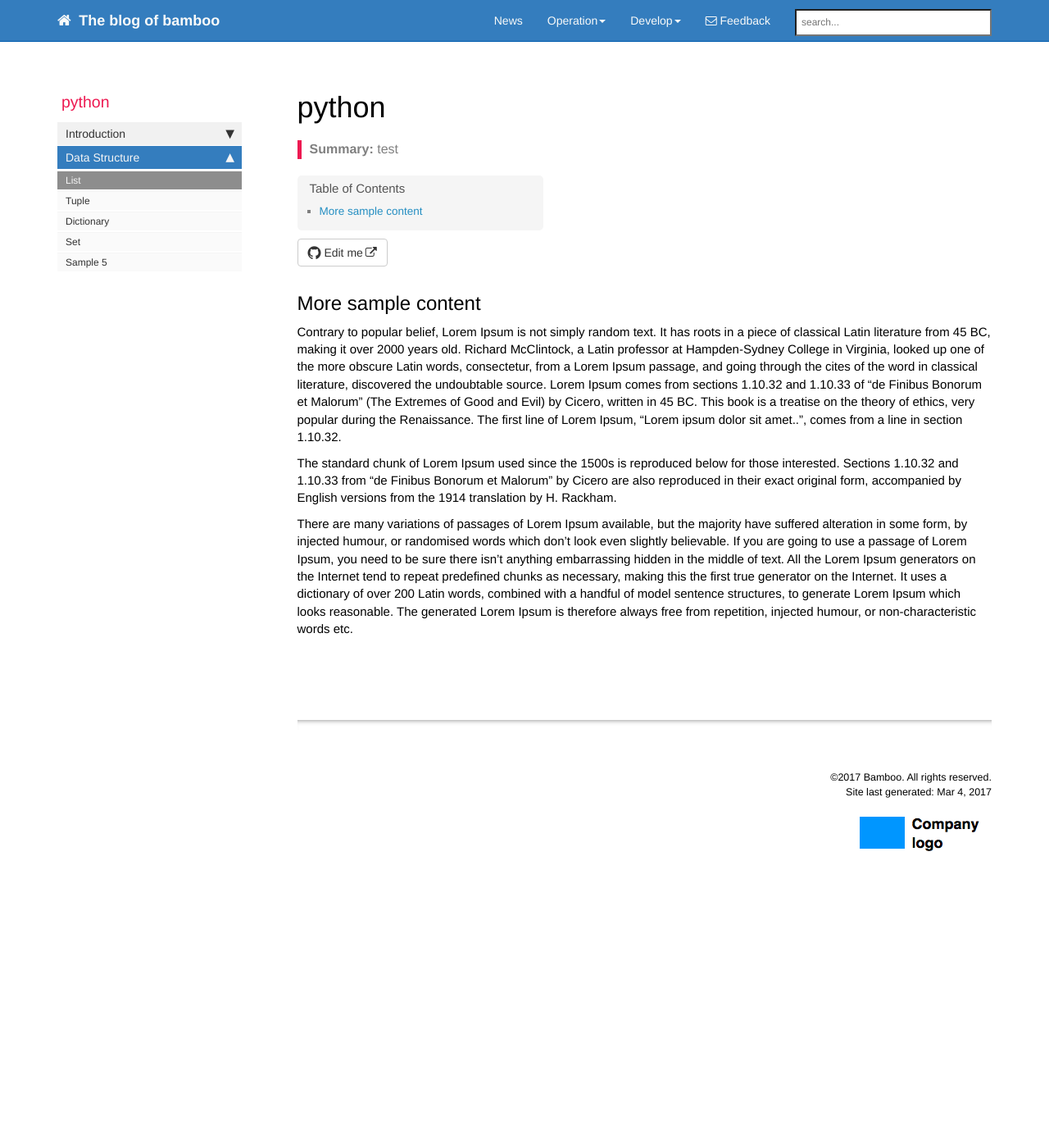
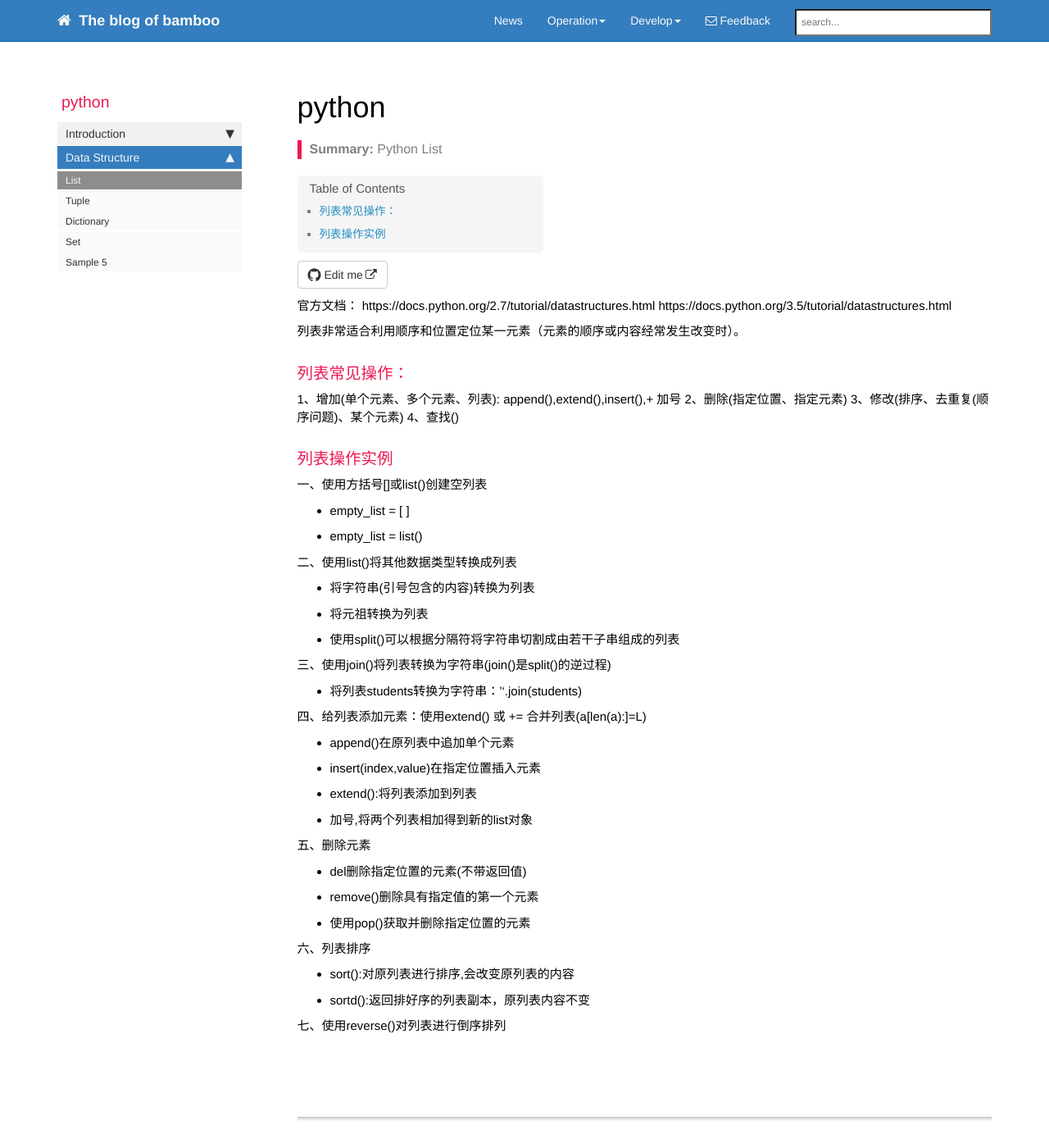
Before and after one commit to bamboo88/blog, a Jekyll site: the page built from pages/python/py_list.md, in a window 1280 px wide and 1400 px high. Shown: the whole window at 82% size. Built offline with Jekyll 4.4.1, drawn with Linux system fonts in a browser that asks for light colours; nearby versions of some CDN libraries; comment, search, counter and statistics services are not loaded.

Commit message:
Update py_list.md
python list

```diff
--- a/pages/python/py_list.md
+++ b/pages/python/py_list.md
@@ -1,18 +1,53 @@
 ---
 title: python
 keywords: sample
-summary: "test"
+summary: "Python List"
 sidebar: python_sidebar
 permalink: py_list.html
 folder: python
 ---
 
-## More sample content
+官方文档：
+https://docs.python.org/2.7/tutorial/datastructures.html
+https://docs.python.org/3.5/tutorial/datastructures.html
 
-Contrary to popular belief, Lorem Ipsum is not simply random text. It has roots in a piece of classical Latin literature from 45 BC, making it over 2000 years old. Richard McClintock, a Latin professor at Hampden-Sydney College in Virginia, looked up one of the more obscure Latin words, consectetur, from a Lorem Ipsum passage, and going through the cites of the word in classical literature, discovered the undoubtable source. Lorem Ipsum comes from sections 1.10.32 and 1.10.33 of "de Finibus Bonorum et Malorum" (The Extremes of Good and Evil) by Cicero, written in 45 BC. This book is a treatise on the theory of ethics, very popular during the Renaissance. The first line of Lorem Ipsum, "Lorem ipsum dolor sit amet..", comes from a line in section 1.10.32.
+列表非常适合利用顺序和位置定位某一元素（元素的顺序或内容经常发生改变时）。
 
-The standard chunk of Lorem Ipsum used since the 1500s is reproduced below for those interested. Sections 1.10.32 and 1.10.33 from "de Finibus Bonorum et Malorum" by Cicero are also reproduced in their exact original form, accompanied by English versions from the 1914 translation by H. Rackham.
+### 列表常见操作：
+1、增加(单个元素、多个元素、列表): append(),extend(),insert(),+ 加号
+2、删除(指定位置、指定元素)
+3、修改(排序、去重复(顺序问题)、某个元素)
+4、查找()
 
-There are many variations of passages of Lorem Ipsum available, but the majority have suffered alteration in some form, by injected humour, or randomised words which don't look even slightly believable. If you are going to use a passage of Lorem Ipsum, you need to be sure there isn't anything embarrassing hidden in the middle of text. All the Lorem Ipsum generators on the Internet tend to repeat predefined chunks as necessary, making this the first true generator on the Internet. It uses a dictionary of over 200 Latin words, combined with a handful of model sentence structures, to generate Lorem Ipsum which looks reasonable. The generated Lorem Ipsum is therefore always free from repetition, injected humour, or non-characteristic words etc.
+### 列表操作实例
+一、使用方括号[]或list()创建空列表
+* empty_list = [ ]
+* empty_list = list()
+
+二、使用list()将其他数据类型转换成列表
+* 将字符串(引号包含的内容)转换为列表
+* 将元祖转换为列表
+* 使用split()可以根据分隔符将字符串切割成由若干子串组成的列表
+
+三、使用join()将列表转换为字符串(join()是split()的逆过程)
+* 将列表students转换为字符串：''.join(students)
+
+四、给列表添加元素：使用extend() 或 += 合并列表(a[len(a):]=L)
+* append()在原列表中追加单个元素
+* insert(index,value)在指定位置插入元素
+* extend():将列表添加到列表
+* 加号,将两个列表相加得到新的list对象
+
+五、删除元素
+* del删除指定位置的元素(不带返回值)
+* remove()删除具有指定值的第一个元素
+* 使用pop()获取并删除指定位置的元素
+
+六、列表排序
+* sort():对原列表进行排序,会改变原列表的内容
+* sortd():返回排好序的列表副本，原列表内容不变
+
+七、使用reverse()对列表进行倒序排列
+
 
 {% include links.html %}
```
